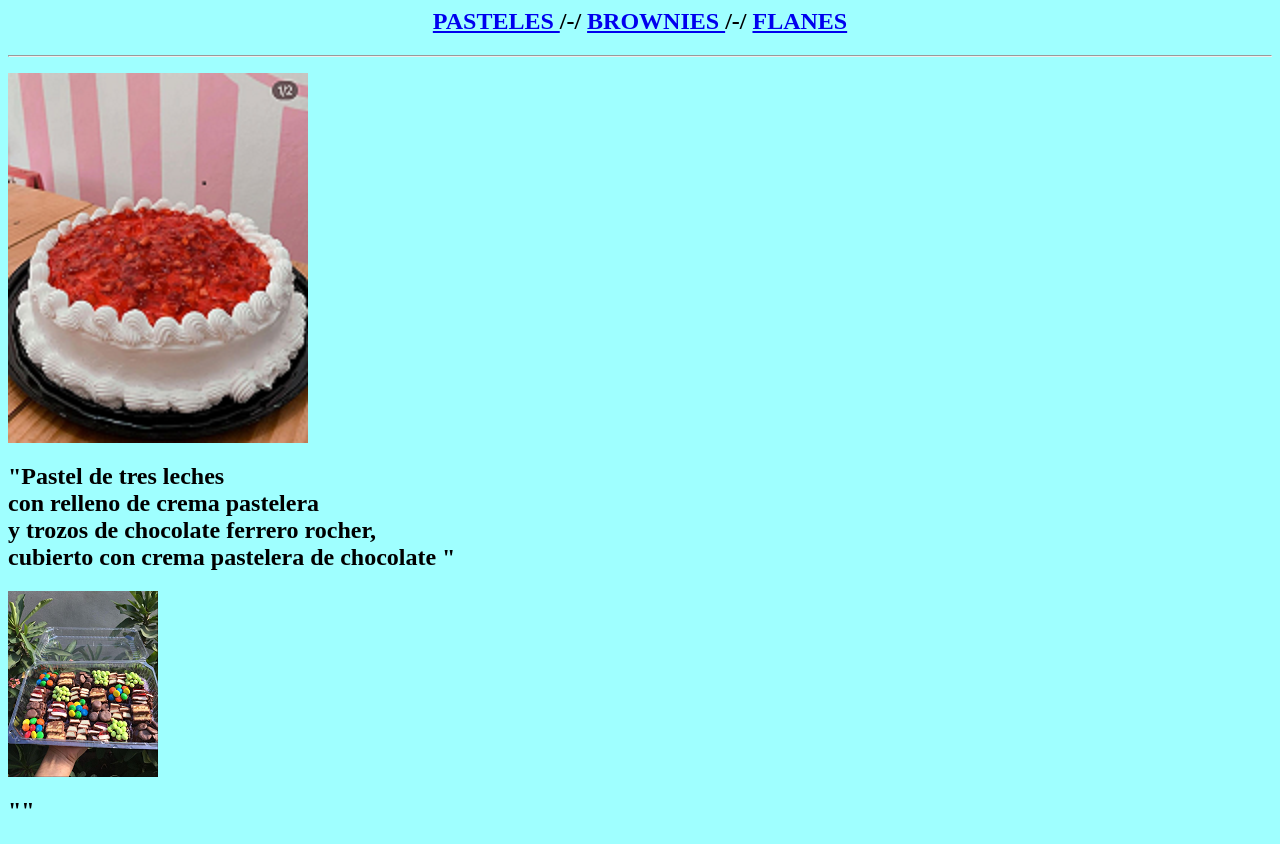
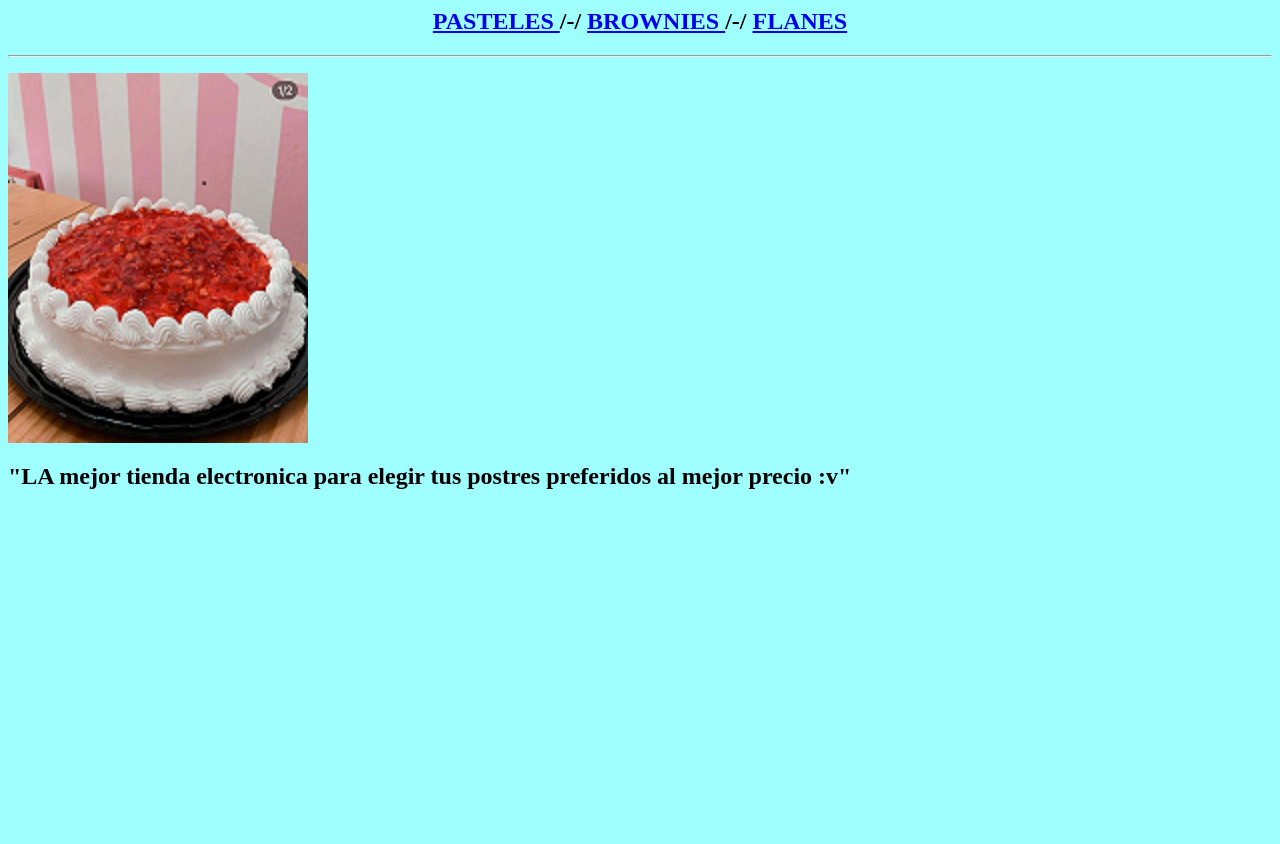
Before and after one commit to MauWichoMk2/mama, a plain HTML site: page index.html in a window 1280 px wide. Shown: the part 220-1064 px from the top of the page. After the commit the page ends 800 px from the top, so only its background shows below. Drawn offline with Linux system fonts and the light colour scheme.

Commit message:
Update index.html

```diff
--- a/index.html
+++ b/index.html
@@ -12,7 +12,4 @@
 <a href="FLANES.html"> FLANES </a> </h2> </center> <hr>
 
 
-<p><img src="e.png"><h2>  "Pastel de tres leches<br> con relleno de crema pastelera<br> y trozos de chocolate ferrero rocher,<br> cubierto con crema
-pastelera de chocolate " </h2> </p>
-
-<p><img src="p.png"><h2>  "" </h2> </p>
+<p><img src="e.png"><h2>  "LA mejor tienda electronica para elegir tus postres preferidos al mejor precio :v" </h2> </p>
```
